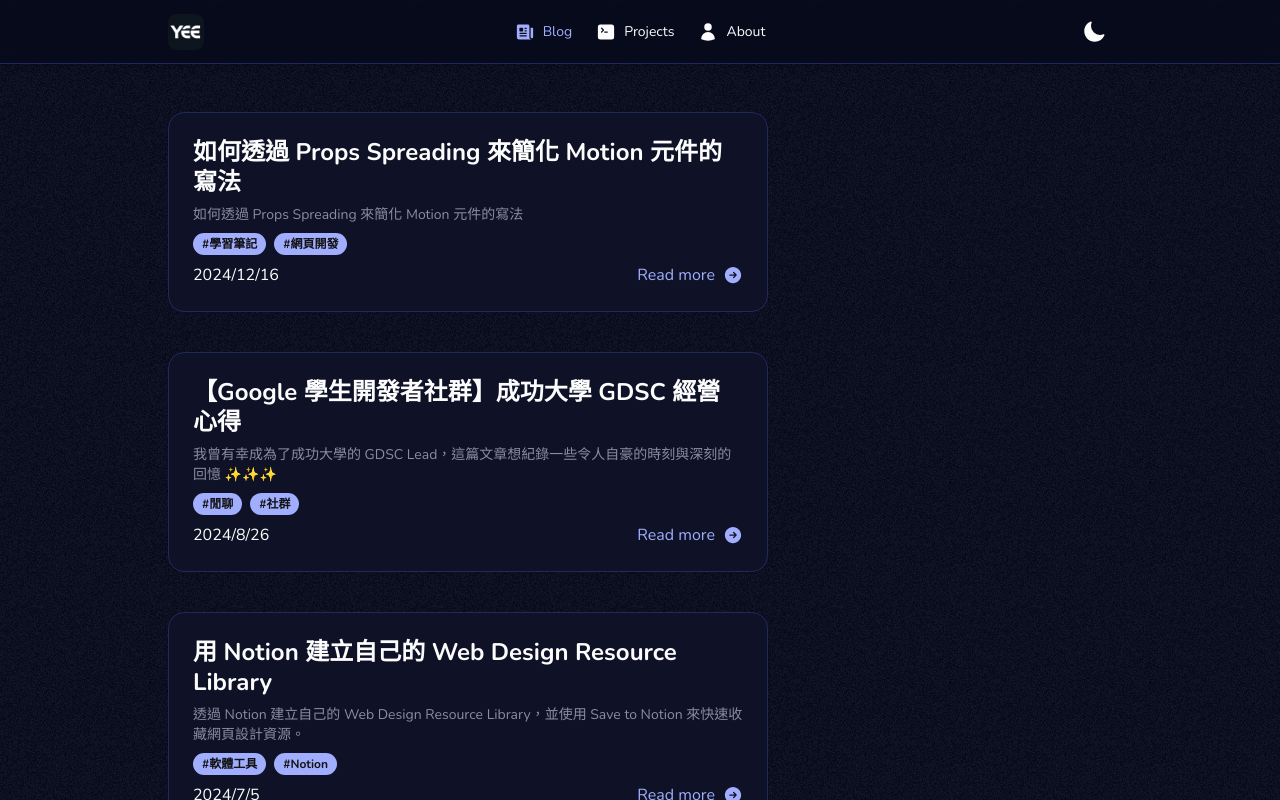
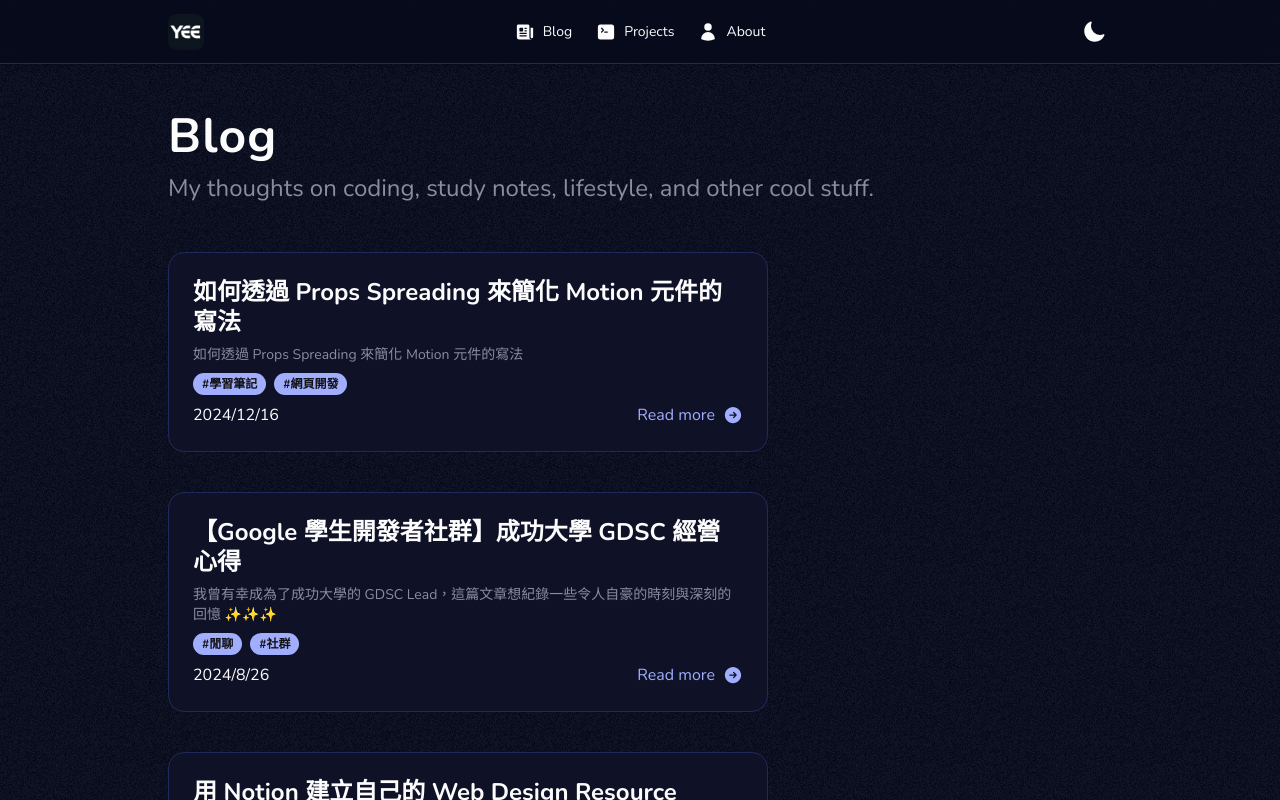
Before and after one commit to yeeway0609/yeeway.dev, a Next.js app: page /blog in a window 1280 px wide. Shown: the top 800 px of the page. Built offline with nearby package versions, Linux system fonts and the light colour scheme; a web font is replaced by a local one.

Commit message:
feat: update About, Blog, Projects pages

```diff
--- a/src/app/about/page.tsx
+++ b/src/app/(main)/about/page.tsx
@@ -6,7 +6,7 @@
   title: 'About Me',
 }
 
-export default function AboutPage() {
+export default function Page() {
   return (
     <div className="my-8 flex flex-col items-start justify-evenly sm:flex-row-reverse">
       <MyAvatar />
--- /dev/null
+++ b/src/app/(main)/blog/page.tsx
@@ -0,0 +1,22 @@
+import { BlogPostCard } from '@/components/BlogPostCard'
+import { getAllBlogMetadata } from '@/lib/mdx.utils'
+import type { BlogMetadata } from '@/lib/mdx.utils'
+
+export default async function Page() {
+  const blogMetadata = getAllBlogMetadata()
+
+  return (
+    <main>
+      <h1 className="page-title">Blog</h1>
+      <h2 className="page-sub-title">My thoughts on coding, study notes, lifestyle, and other cool stuff.</h2>
+      <div className="flex">
+        <div className="w-full md:w-2/3">
+          <div className="flex w-full flex-col gap-6 sm:gap-10">
+            {blogMetadata?.map((post: BlogMetadata) => <BlogPostCard key={post.slug} {...post} />)}
+          </div>
+        </div>
+        <div className="hidden md:block md:w-1/3">{/* TODO: Add a search bar and a tag filter. */}</div>
+      </div>
+    </main>
+  )
+}
--- a/src/app/global.css
+++ b/src/app/(main)/global.css
@@ -168,6 +168,14 @@
     @apply bg-linear-to-tl from-[#4776E6] to-[#8E54E9] bg-clip-text text-transparent;
   }
 
+  .page-title {
+    @apply animate-slide-in-right pt-12 text-4xl font-bold tracking-wide sm:text-5xl;
+  }
+
+  .page-sub-title {
+    @apply animate-slide-in-right text-muted-foreground mt-3 pb-8 text-xl delay-100 sm:pb-12 sm:text-2xl;
+  }
+
   .animate-arrow-shake .arrow {
     animation: arrow-shake 1s infinite ease-in-out;
   }
--- a/src/app/page.tsx
+++ b/src/app/(main)/page.tsx
@@ -1,8 +1,8 @@
 import { Icon } from '@iconify/react'
 import CoolAvatar from '@/components/home/CoolAvatar'
 import SplitTitle from '@/components/home/SplitTitle'
+import { Tooltip, TooltipContent, TooltipProvider, TooltipTrigger } from '@/components/ui/tooltip'
 import { Profile } from '@/lib/constants'
-import { Tooltip, TooltipContent, TooltipProvider, TooltipTrigger } from '@/components/ui/tooltip'
 
 const profileLinks = [
   {
--- a/src/app/projects/page.tsx
+++ b/src/app/(main)/projects/page.tsx
@@ -7,13 +7,11 @@
   title: 'Projects',
 }
 
-export default function ProjectsPage() {
+export default function Page() {
   return (
-    <>
-      <section className="py-12">
-        <h1 className="animate-slide-in-right flex gap-2 text-5xl font-bold tracking-wider">Projects</h1>
-        <h2 className="animate-slide-in-right text-muted-foreground mt-3 text-2xl delay-100">Showcase of my works or interesting plans.</h2>
-      </section>
+    <main>
+      <h1 className="page-title">Projects</h1>
+      <h2 className="page-sub-title">Showcase of my works or interesting plans.</h2>
       <div className="grid grid-cols-1 place-items-center gap-5 sm:grid-cols-2 lg:grid-cols-3">
         {projectsData.map((project: Project) => (
           <ProjectCard
@@ -30,6 +28,6 @@
           />
         ))}
       </div>
-    </>
+    </main>
   )
 }
--- a/src/app/blog/page.tsx
+++ /dev/null
@@ -1,18 +0,0 @@
-import { BlogPostCard } from '@/components/BlogPostCard'
-import { getAllBlogMetadata } from '@/lib/mdx.utils'
-import type { BlogMetadata } from '@/lib/mdx.utils'
-
-export default async function BlogPage() {
-  const blogMetadata = getAllBlogMetadata()
-
-  return (
-    <div className="flex">
-      <div className="w-full pt-8 sm:pt-12 md:w-2/3">
-        <div className="flex w-full flex-col gap-6 sm:gap-10">
-          {blogMetadata?.map((post: BlogMetadata) => <BlogPostCard key={post.slug} {...post} />)}
-        </div>
-      </div>
-      <div className="hidden md:block md:w-1/3">{/* TODO: Add a search bar and a tag filter. */}</div>
-    </div>
-  )
-}
--- a/src/components/BlogPostCard/index.tsx
+++ b/src/components/BlogPostCard/index.tsx
@@ -11,7 +11,7 @@
       href={`blog/${slug}`}
       scroll={false}
     >
-      <h3 className="text-2xl leading-tight font-semibold">{title}</h3>
+      <h3 className="text-xl leading-tight font-semibold sm:text-2xl">{title}</h3>
       <p className="text-muted-foreground text-sm">{description.length > 100 ? `${description.substring(0, 100)}......` : description}</p>
       <div className="flex">
         {labels.map((label: any) => (
--- a/src/components/Header/index.tsx
+++ b/src/components/Header/index.tsx
@@ -31,14 +31,7 @@
         {/* Desktop */}
         <nav className="hidden gap-x-6 sm:flex">
           {ROUTES.map((route) => (
-            <Link
-              key={route.title}
-              className={clsx(
-                'hover:text-primary flex cursor-pointer bg-transparent text-sm',
-                pathname.split('/')[1] === route.href.split('/')[1] && 'text-primary'
-              )}
-              href={route.href}
-            >
+            <Link key={route.title} className="hover:text-primary flex cursor-pointer bg-transparent text-sm" href={route.href}>
               {<route.Icon className="mr-2 size-5" />}
               <span>{route.title}</span>
             </Link>
@@ -64,12 +57,7 @@
               </div>
               <nav className="mt-5 flex flex-col gap-8 px-1">
                 {ROUTES.map((route) => (
-                  <Link
-                    key={route.title}
-                    href={route.href}
-                    className={clsx('flex', pathname.split('/')[1] === route.href.split('/')[1] && 'text-primary')}
-                    onClick={() => setOpen(false)}
-                  >
+                  <Link key={route.title} className="flex" href={route.href} onClick={() => setOpen(false)}>
                     {<route.Icon className="mr-2 size-5" />}
                     {route.title}
                   </Link>
```
Also changed, not shown: src/app/(main)/blog/[slug]/loading.tsx (renamed from src/app/blog/[slug]/loading.tsx), src/app/(main)/blog/[slug]/page.tsx (renamed from src/app/blog/[slug]/page.tsx), src/app/(main)/layout.tsx (renamed from src/app/layout.tsx).
